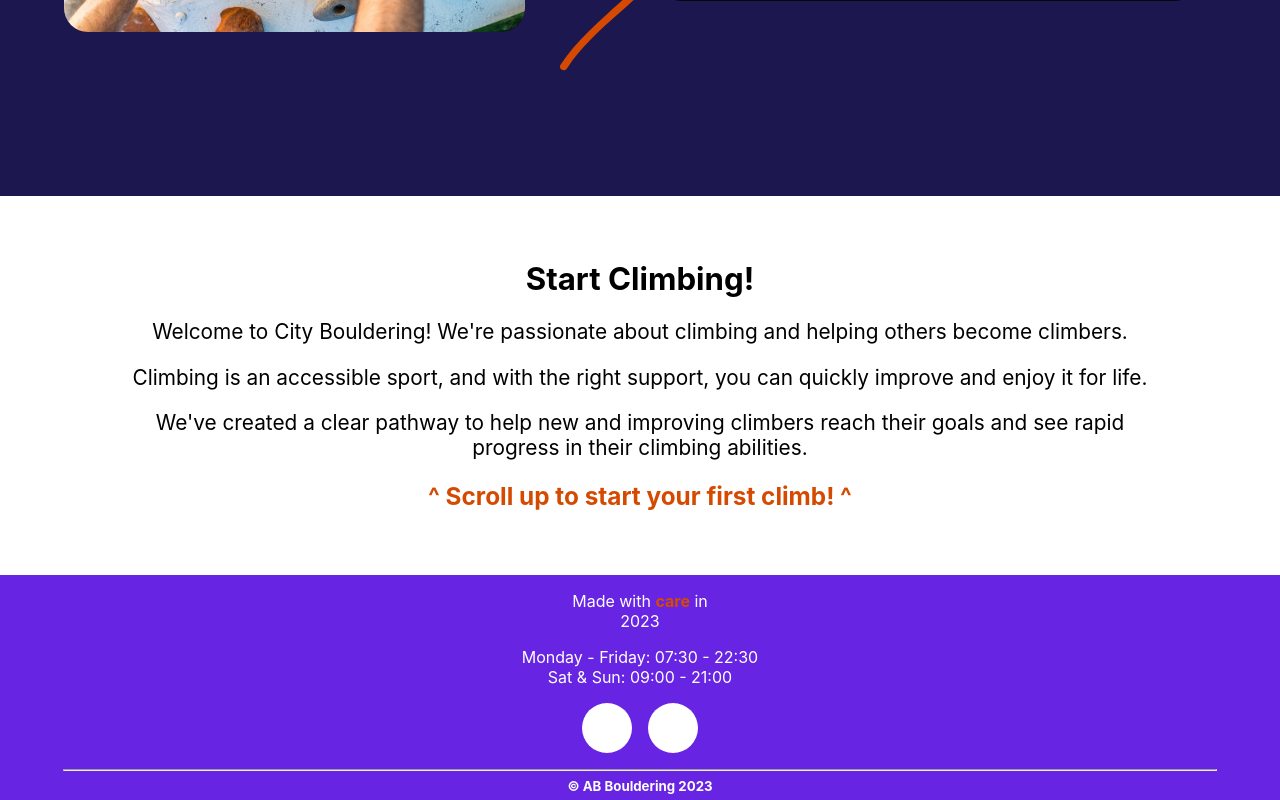
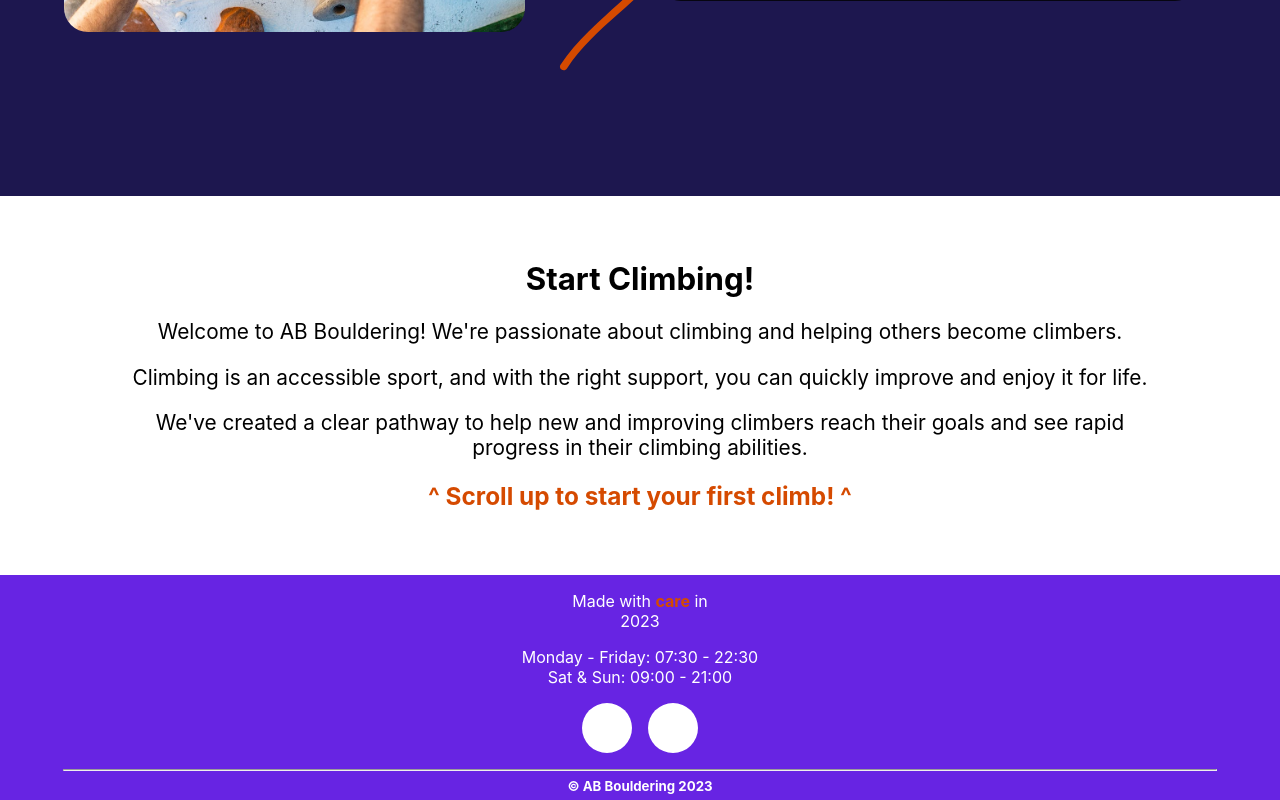
Before and after one commit to WildHeat/bouldering-booking, a React (Create React App) app: page /climb in a window 1280 px wide. Shown: the part 2272-3072 px from the top of the page. Built offline with nearby package versions, Linux system fonts and the light colour scheme.

Commit message:
updated text in events page

```diff
--- a/src/components/ClimbPage/ClimbPage.js
+++ b/src/components/ClimbPage/ClimbPage.js
@@ -88,7 +88,7 @@
         <div className="climb-bottom-content">
           <h2>Start Climbing!</h2>
           <p>
-            Welcome to City Bouldering! We're passionate about climbing and
+            Welcome to AB Bouldering! We're passionate about climbing and
             helping others become climbers.
           </p>
           <p>
```
